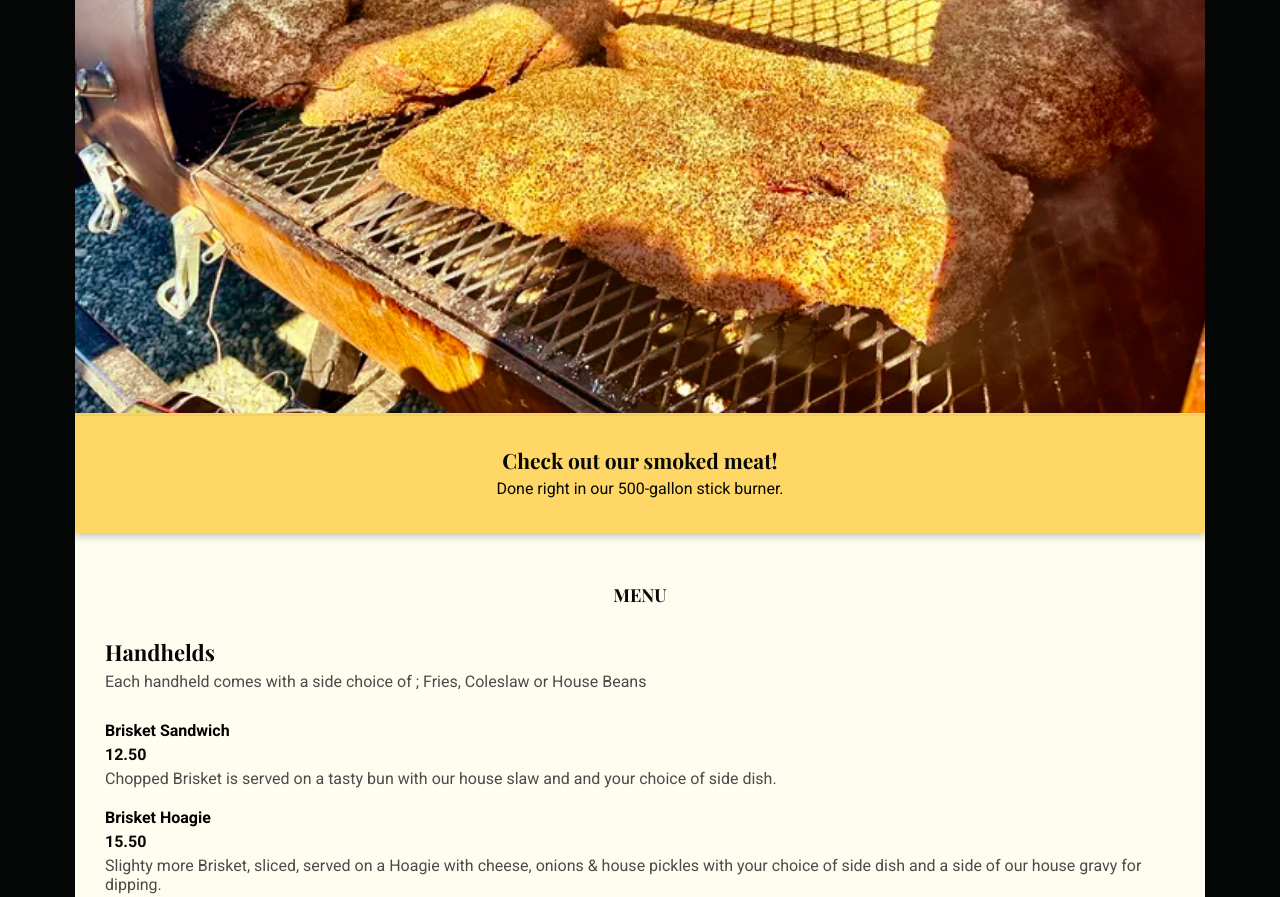
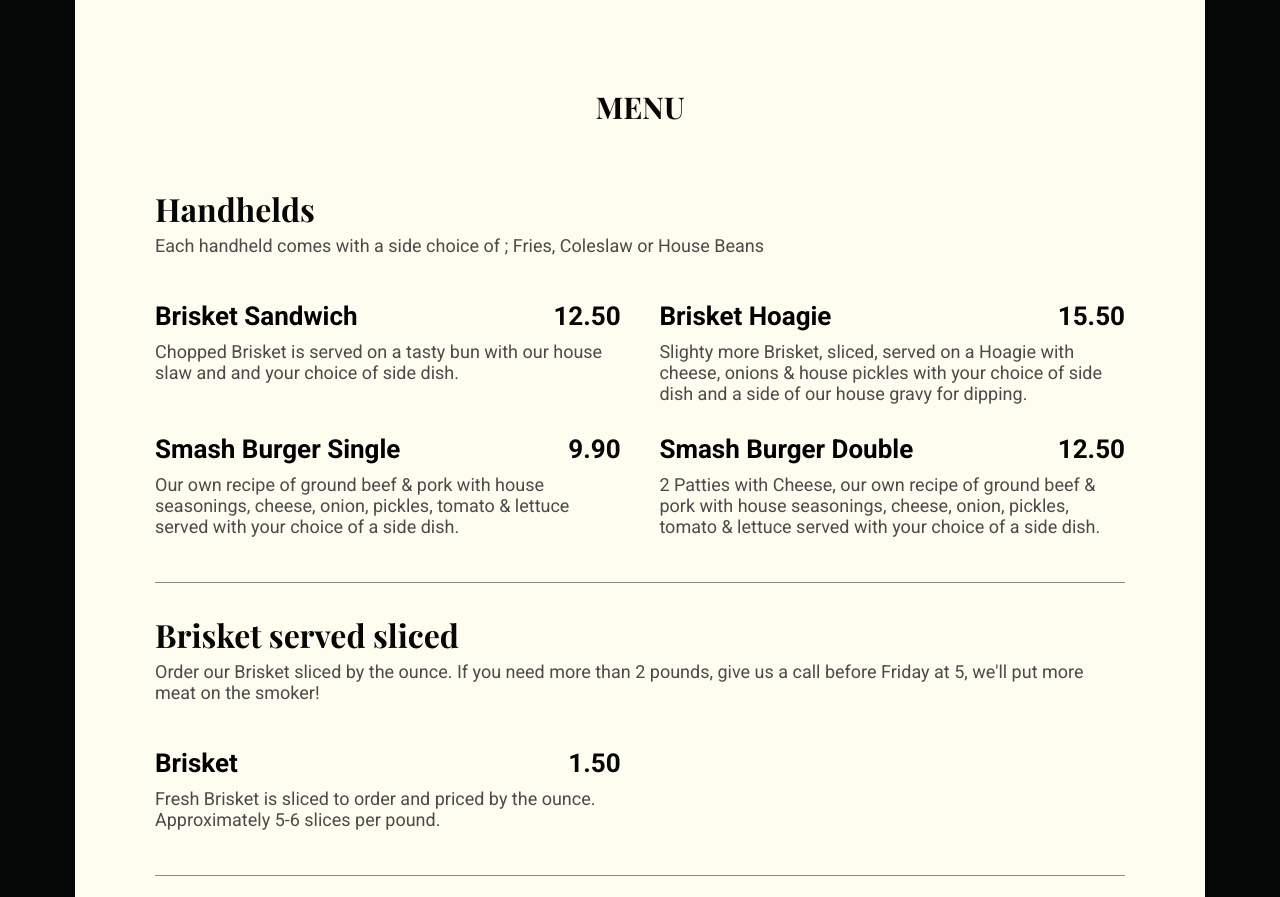
Before and after one commit to nic-dgl103-f24-cvs2/project-SunyeongJ-dev, a plain HTML site: page menu.html in a window 1280 px wide. Shown: the part 549-1446 px from the top of the page. Drawn offline with nearby package versions, Linux system fonts and the light colour scheme.

Commit message:
Style menu section and adjust font sizes

```diff
--- a/style.css
+++ b/style.css
@@ -284,7 +284,8 @@ footer img {
 
 .menu-hero p {
     margin: 5px;
-    color: #040706
+    color: #040706;
+    font-family: "Playfair Display", serif;
 }
 
 .menu-section {
@@ -370,7 +371,7 @@ div .no-border {
     }
 
     #navbar a {
-        font-size: 1.8rem;
+        font-size: 2.4rem;
     }
 
     /* Hero */
@@ -500,7 +501,7 @@ div .no-border {
     }
 
     footer li a {
-        font-size: 1.6rem;
+        font-size: 2rem;
     }
 
     footer a {
@@ -508,6 +509,74 @@ div .no-border {
     }
 
     footer p {
-        font-size: 1.4rem;
+        font-size: 1.6rem;
+    }
+
+    /* Menu Page */
+    .menu-hero {
+        display: flex;
+        align-items: center;
+    }
+
+    .menu-hero img {
+        width: 50%;
+    }
+
+    .menu-hero div {
+        box-shadow: none;
+        text-align: center;
+        flex-grow: 1;
+    }
+
+    .menu-hero h1 {
+        font-size: 3.6rem;
+    }
+
+    .menu-hero p {
+        font-size: 2.2rem;
+        margin-top: 10px;
+    }
+
+    .menu-section {
+        padding: 80px;
+    }
+
+    .menu-section h2 {
+        font-size: 3rem;
+        margin-bottom: 60px;
+    }
+
+    .menu-section h3 {
+        font-size: 3.2rem;
+    }
+
+    .menu-section h4, .menu-section .price {
+        font-size: 2.6rem;
+    }
+
+    .menu-section p {
+        font-size: 1.8rem;
+    }
+
+    .menu-container {
+        display: flex;
+        flex-wrap: wrap;
+        justify-content: space-between;
+    }
+
+    .menu-container div {
+        flex-basis: 48%;
+        display: flex;
+        flex-wrap: wrap;
+        justify-content: space-between;
+        align-content: start;
+    }
+
+    .menu-container p:last-child {
+        flex-basis: 100%;
+    }
+
+    .menu-section .menu-category {
+        margin-bottom: 40px;
     }
 }
```
